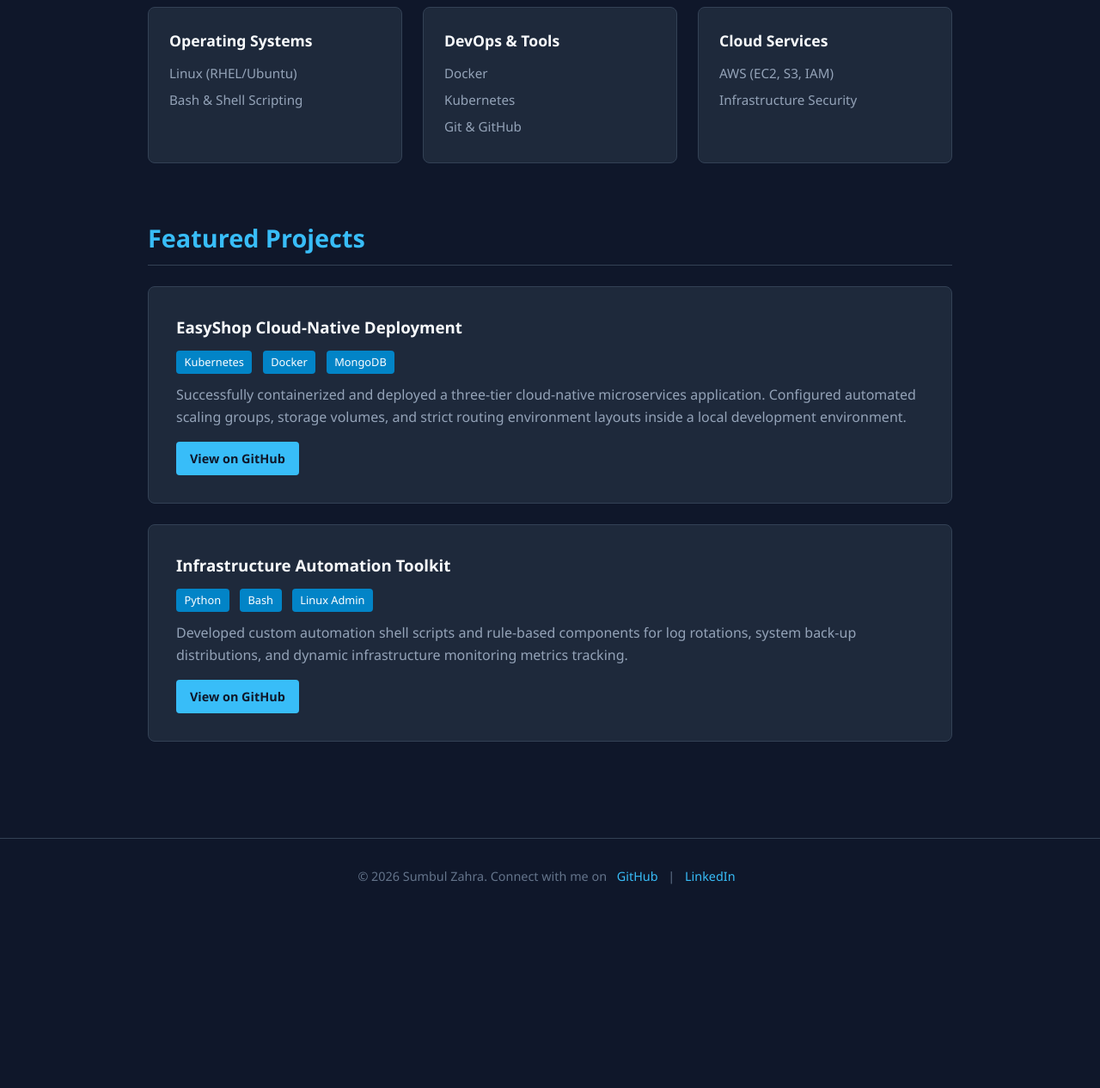
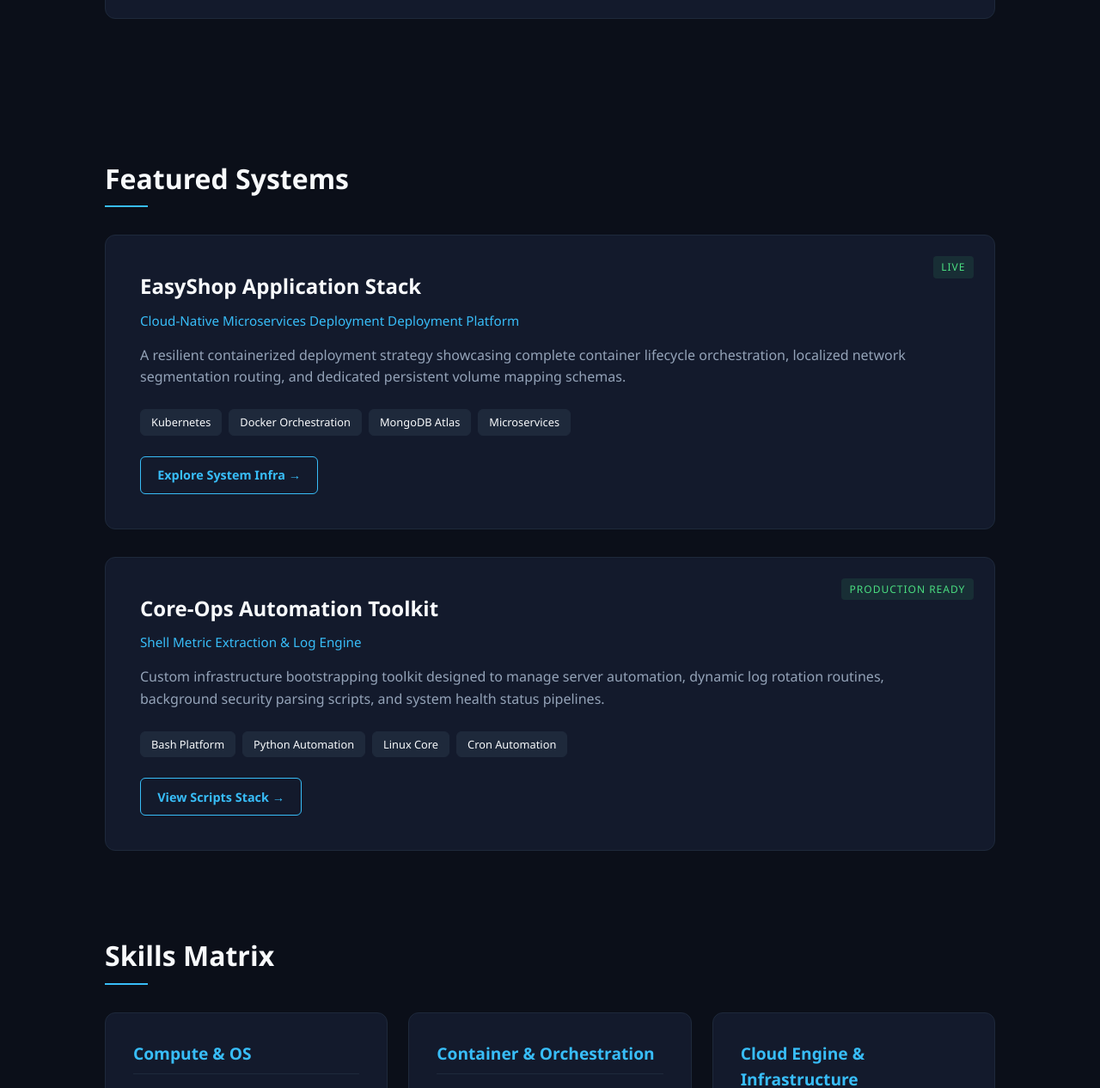
Before and after one commit to Sumbulzahra/Sumbulzahra.github.io, a plain HTML site: page index.html in a window 1280 px wide. Shown: the part 578-1844 px from the top of the page at 86% size. Before the commit the page ends 1641 px from the top, so only its background shows below. Drawn offline with Linux system fonts and the light colour scheme.

Commit message:
Revise HTML structure and update title
Updated the title and improved the structure of the HTML document, including navigation and section titles.

```diff
--- a/index.html
+++ b/index.html
@@ -3,105 +3,194 @@
 <head>
     <meta charset="UTF-8">
     <meta name="viewport" content="width=device-width, initial-scale=1.0">
-    <title>Sumbul Zahra | DevOps & Cloud Portfolio</title>
+    <title>Sumbul Zahra | Linux System Admin & Aspiring DevOps Engineer</title>
     <style>
-        * { box-sizing: border-box; margin: 0; padding: 0; font-family: 'Segoe UI', Tahoma, Geneva, Verdana, sans-serif; }
-        body { background-color: #0f172a; color: #e2e8f0; line-height: 1.6; }
-        header { background: linear-gradient(135deg, #1e293b 0%, #0f172a 100%); padding: 5rem 2rem; text-align: center; border-bottom: 2px solid #334155; }
-        header h1 { color: #38bdf8; font-size: 2.5rem; margin-bottom: 0.5rem; }
-        header p { color: #94a3b8; font-size: 1.2rem; max-width: 600px; margin: 0 auto; }
-        .container { max-width: 1000px; margin: 0 auto; padding: 3rem 2rem; }
-        section { margin-bottom: 4rem; }
-        h2 { color: #38bdf8; font-size: 1.8rem; margin-bottom: 1.5rem; border-bottom: 1px solid #334155; padding-bottom: 0.5rem; }
-        .skills-grid { display: grid; grid-template-columns: repeat(auto-fit, minmax(200px, 1fr)); gap: 1.5rem; margin-top: 1rem; }
-        .skill-card { background-color: #1e293b; padding: 1.5rem; border-radius: 8px; border: 1px solid #334155; }
-        .skill-card h3 { color: #f8fafc; font-size: 1.1rem; margin-bottom: 0.75rem; }
-        .skill-card ul { list-style: none; color: #94a3b8; font-size: 0.95rem; }
-        .skill-card li { margin-bottom: 0.4rem; }
-        .project-card { background-color: #1e293b; pading: 2rem; padding: 2rem; border-radius: 8px; border: 1px solid #334155; margin-bottom: 1.5rem; }
-        .project-card h3 { color: #f8fafc; margin-bottom: 0.5rem; }
-        .tags { margin: 0.75rem 0; }
-        .tag { background-color: #0284c7; color: #fff; padding: 0.2rem 0.6rem; font-size: 0.8rem; border-radius: 4px; margin-right: 0.5rem; display: inline-block; }
-        .project-card p { color: #94a3b8; margin-bottom: 1rem; }
-        .btn { display: inline-block; background-color: #38bdf8; color: #0f172a; padding: 0.5rem 1rem; border-radius: 4px; text-decoration: none; font-weight: bold; font-size: 0.9rem; transition: background 0.2s; }
-        .btn:hover { background-color: #7dd3fc; }
-        footer { text-align: center; padding: 2rem; color: #64748b; font-size: 0.9rem; border-top: 1px solid #334155; }
-        footer a { color: #38bdf8; text-decoration: none; margin: 0 0.5rem; }
+        :root {
+            --bg-main: #0b0f19;
+            --bg-card: #131a2c;
+            --border-color: #1e293b;
+            --text-primary: #f8fafc;
+            --text-secondary: #94a3b8;
+            --accent-cyan: #38bdf8;
+            --accent-green: #4ade80;
+        }
+
+        * { box-sizing: border-box; margin: 0; padding: 0; font-family: 'Segoe UI', Roboto, sans-serif; }
+        body { background-color: var(--bg-main); color: var(--text-primary); line-height: 1.6; }
+
+        /* Navbar */
+        nav { background: rgba(11, 15, 25, 0.8); backdrop-filter: blur(8px); border-bottom: 1px solid var(--border-color); position: sticky; top: 0; z-index: 100; padding: 1rem 2rem; display: flex; justify-content: space-between; align-items: center; }
+        nav .logo { font-weight: bold; color: var(--accent-cyan); font-size: 1.2rem; letter-spacing: 1px; }
+        nav .links a { color: var(--text-secondary); text-decoration: none; margin-left: 1.5rem; font-size: 0.95rem; transition: color 0.2s; }
+        nav .links a:hover { color: var(--accent-cyan); }
+
+        /* Hero Section */
+        header { max-width: 1100px; margin: 0 auto; padding: 6rem 2rem 4rem 2rem; }
+        .hero-badge { display: inline-block; background: rgba(56, 189, 248, 0.1); color: var(--accent-cyan); padding: 0.25rem 0.75rem; border-radius: 20px; font-size: 0.85rem; font-weight: 600; margin-bottom: 1.5rem; border: 1px solid rgba(56, 189, 248, 0.2); }
+        header h1 { font-size: 3.5rem; font-weight: 800; line-height: 1.1; margin-bottom: 1rem; background: linear-gradient(to right, #fff, #94a3b8); -webkit-background-clip: text; -webkit-text-fill-color: transparent; }
+        header .title-sub { font-size: 1.5rem; color: var(--accent-cyan); font-weight: 500; margin-bottom: 1.5rem; }
+        header .bio { font-size: 1.15rem; color: var(--text-secondary); max-width: 800px; margin-bottom: 2rem; }
+
+        /* Metrics Bar */
+        .metrics-container { display: grid; grid-template-columns: repeat(auto-fit, minmax(200px, 1fr)); gap: 1.5rem; margin-top: 2rem; padding: 1.5rem; background: var(--bg-card); border: 1px solid var(--border-color); border-radius: 12px; }
+        .metric-item h3 { font-size: 2rem; color: var(--accent-green); font-weight: 700; }
+        .metric-item p { color: var(--text-secondary); font-size: 0.9rem; }
+
+        /* Container & Sections */
+        .container { max-width: 1100px; margin: 0 auto; padding: 2rem; }
+        section { padding: 4rem 0 2rem 0; }
+        .section-title { font-size: 2rem; font-weight: 700; margin-bottom: 2rem; position: relative; padding-bottom: 0.5rem; }
+        .section-title::after { content: ''; position: absolute; bottom: 0; left: 0; width: 50px; height: 2px; background: var(--accent-cyan); }
+
+        /* Featured Systems / Projects Grid */
+        .project-grid { display: grid; grid-template-columns: 1fr; gap: 2rem; }
+        .project-card { background: var(--bg-card); border: 1px solid var(--border-color); border-radius: 12px; padding: 2.5rem; transition: transform 0.2s, border-color 0.2s; position: relative; overflow: hidden; }
+        .project-card:hover { transform: translateY(-2px); border-color: rgba(56, 189, 248, 0.4); }
+        .project-status { position: absolute; top: 1.5rem; right: 1.5rem; font-size: 0.75rem; text-transform: uppercase; letter-spacing: 1px; color: var(--accent-green); background: rgba(74, 222, 128, 0.1); padding: 0.2rem 0.6rem; border-radius: 4px; }
+        .project-card h3 { font-size: 1.5rem; margin-bottom: 0.5rem; display: flex; align-items: center; }
+        .project-card .subtitle { color: var(--accent-cyan); font-size: 0.95rem; margin-bottom: 1rem; font-weight: 500; }
+        .project-card p { color: var(--text-secondary); margin-bottom: 1.5rem; font-size: 1rem; }
+
+        /* Technology Tags */
+        .tags { display: flex; flex-wrap: wrap; gap: 0.5rem; margin-bottom: 1.5rem; }
+        .tag { background: #1e293b; color: var(--text-primary); padding: 0.25rem 0.75rem; font-size: 0.8rem; border-radius: 6px; border: 1px solid var(--border-color); }
+
+        /* Custom Interactive Button */
+        .btn { display: inline-flex; align-items: center; background: transparent; color: var(--accent-cyan); border: 1px solid var(--accent-cyan); padding: 0.6rem 1.2rem; border-radius: 6px; text-decoration: none; font-weight: 600; font-size: 0.9rem; transition: all 0.2s; }
+        .btn:hover { background: var(--accent-cyan); color: var(--bg-main); }
+
+        /* Multi-Category Skills Grid */
+        .skills-matrix { display: grid; grid-template-columns: repeat(auto-fit, minmax(280px, 1fr)); gap: 1.5rem; }
+        .skills-group { background: var(--bg-card); border: 1px solid var(--border-color); border-radius: 12px; padding: 2rem; }
+        .skills-group h3 { font-size: 1.2rem; color: var(--accent-cyan); margin-bottom: 1.2rem; border-bottom: 1px solid var(--border-color); padding-bottom: 0.5rem; }
+        .skills-list { list-style: none; display: grid; grid-template-columns: 1fr 1fr; gap: 0.75rem; }
+        .skills-list li { color: var(--text-secondary); font-size: 0.95rem; display: flex; align-items: center; }
+        .skills-list li::before { content: '▪'; color: var(--accent-cyan); margin-right: 0.5rem; font-size: 1.1rem; }
+
+        /* Footer */
+        footer { border-top: 1px solid var(--border-color); padding: 3rem 2rem; margin-top: 6rem; text-align: center; color: var(--text-secondary); font-size: 0.9rem; }
+        footer a { color: var(--accent-cyan); text-decoration: none; margin: 0 0.75rem; transition: color 0.2s; }
+        footer a:hover { color: #7dd3fc; }
+        .footer-credit { margin-top: 1rem; font-size: 0.8rem; opacity: 0.6; }
     </style>
 </head>
 <body>
 
-    <header>
+    <nav>
+        <div class="logo">SUMBUL ZAHRA</div>
+        <div class="links">
+            <a href="#about">About</a>
+            <a href="#systems">Systems</a>
+            <a href="#skills">Skills Matrix</a>
+            <a href="https://github.com/Sumbulzahra" target="_blank">GitHub</a>
+        </div>
+    </nav>
+
+    <header id="about">
+        <div class="hero-badge">INFRASTRUCTURE ARCHITECTURE & PLATFORM OPS</div>
         <h1>Sumbul Zahra</h1>
-        <p>Linux System Administrator & Aspiring DevOps Engineer</p>
+        <div class="title-sub">Linux System Administrator & Aspiring DevOps Engineer</div>
+        <p class="bio">
+            Building secure infrastructure automation platforms, containerized application architectures, and robust system configurations. Specializing in engineered efficiency, automated environments, and continuous deployment tracking loops.
+        </p>
+
+        <div class="metrics-container">
+            <div class="metric-item">
+                <h3>99.9%</h3>
+                <p>Environment Uptime Target</p>
+            </div>
+            <div class="metric-item">
+                <h3>3-Tier</h3>
+                <p>Cloud-Native Architectures</p>
+            </div>
+            <div class="metric-item">
+                <h3>100%</h3>
+                <p>Infrastructure as Code Focus</p>
+            </div>
+        </div>
     </header>
 
     <div class="container">
-        <section id="about">
-            <h2>About Me</h2>
-            <p>Passionate infrastructure professional focused on automation, containerization, and optimizing CI/CD deployment pipelines. Experienced in managing Linux systems and building scalable architecture in cloud environments.</p>
+        <section id="systems">
+            <h2 class="section-title">Featured Systems</h2>
+            <div class="project-grid">
+
+                <div class="project-card">
+                    <div class="project-status">Live</div>
+                    <h3>EasyShop Application Stack</h3>
+                    <div class="subtitle">Cloud-Native Microservices Deployment Deployment Platform</div>
+                    <p>A resilient containerized deployment strategy showcasing complete container lifecycle orchestration, localized network segmentation routing, and dedicated persistent volume mapping schemas.</p>
+                    <div class="tags">
+                        <span class="tag">Kubernetes</span>
+                        <span class="tag">Docker Orchestration</span>
+                        <span class="tag">MongoDB Atlas</span>
+                        <span class="tag">Microservices</span>
+                    </div>
+                    <a href="https://github.com/Sumbulzahra" class="btn" target="_blank">Explore System Infra →</a>
+                </div>
+
+                <div class="project-card">
+                    <div class="project-status">Production Ready</div>
+                    <h3>Core-Ops Automation Toolkit</h3>
+                    <div class="subtitle">Shell Metric Extraction & Log Engine</div>
+                    <p>Custom infrastructure bootstrapping toolkit designed to manage server automation, dynamic log rotation routines, background security parsing scripts, and system health status pipelines.</p>
+                    <div class="tags">
+                        <span class="tag">Bash Platform</span>
+                        <span class="tag">Python Automation</span>
+                        <span class="tag">Linux Core</span>
+                        <span class="tag">Cron Automation</span>
+                    </div>
+                    <a href="https://github.com/Sumbulzahra" class="btn" target="_blank">View Scripts Stack →</a>
+                </div>
+
+            </div>
         </section>
 
         <section id="skills">
-            <h2>Technical Skills</h2>
-            <div class="skills-grid">
-                <div class="skill-card">
-                    <h3>Operating Systems</h3>
-                    <ul>
-                        <li>Linux (RHEL/Ubuntu)</li>
-                        <li>Bash & Shell Scripting</li>
+            <h2 class="section-title">Skills Matrix</h2>
+            <div class="skills-matrix">
+
+                <div class="skills-group">
+                    <h3>Compute & OS</h3>
+                    <ul class="skills-list">
+                        <li>RHEL Systems</li>
+                        <li>Ubuntu Server</li>
+                        <li>Bash Scripting</li>
+                        <li>Shell Automation</li>
                     </ul>
                 </div>
-                <div class="skill-card">
-                    <h3>DevOps & Tools</h3>
-                    <ul>
-                        <li>Docker</li>
-                        <li>Kubernetes</li>
-                        <li>Git & GitHub</li>
+
+                <div class="skills-group">
+                    <h3>Container & Orchestration</h3>
+                    <ul class="skills-list">
+                        <li>Docker Engine</li>
+                        <li>Kubernetes Clusters</li>
+                        <li>Containerization</li>
+                        <li>Pod Management</li>
                     </ul>
                 </div>
-                <div class="skill-card">
-                    <h3>Cloud Services</h3>
-                    <ul>
-                        <li>AWS (EC2, S3, IAM)</li>
-                        <li>Infrastructure Security</li>
+
+                <div class="skills-group">
+                    <h3>Cloud Engine & Infrastructure</h3>
+                    <ul class="skills-list">
+                        <li>AWS Core Services</li>
+                        <li>Amazon EC2</li>
+                        <li>Amazon S3 Storage</li>
+                        <li>IAM Governance</li>
                     </ul>
                 </div>
-            </div>
-        </section>
 
-        <section id="projects">
-            <h2>Featured Projects</h2>
-
-            <div class="project-card">
-                <h3>EasyShop Cloud-Native Deployment</h3>
-                <div class="tags">
-                    <span class="tag">Kubernetes</span>
-                    <span class="tag">Docker</span>
-                    <span class="tag">MongoDB</span>
-                </div>
-                <p>Successfully containerized and deployed a three-tier cloud-native microservices application. Configured automated scaling groups, storage volumes, and strict routing environment layouts inside a local development environment.</p>
-                <a href="https://github.com/Sumbulzahra" class="btn" target="_blank">View on GitHub</a>
-            </div>
-
-            <div class="project-card">
-                <h3>Infrastructure Automation Toolkit</h3>
-                <div class="tags">
-                    <span class="tag">Python</span>
-                    <span class="tag">Bash</span>
-                    <span class="tag">Linux Admin</span>
-                </div>
-                <p>Developed custom automation shell scripts and rule-based components for log rotations, system back-up distributions, and dynamic infrastructure monitoring metrics tracking.</p>
-                <a href="https://github.com/Sumbulzahra" class="btn" target="_blank">View on GitHub</a>
             </div>
         </section>
     </div>
 
     <footer>
-        <p>&copy; 2026 Sumbul Zahra. Connect with me on
-            <a href="https://github.com/Sumbulzahra" target="_blank">GitHub</a> |
-            <a href="https://linkedin.com" target="_blank">LinkedIn</a>
-        </p>
+        <p>Connect for infrastructure engineering, infrastructure pipeline audits, and system tracking.</p>
+        <div style="margin: 1.5rem 0;">
+            <a href="https://github.com/Sumbulzahra" target="_blank">GitHub Platform</a> |
+            <a href="https://linkedin.com" target="_blank">LinkedIn Profile</a>
+        </div>
+        <p class="footer-credit">Built using premium semantic layout primitives | Host Engine: GitHub Pages | الحمد لله</p>
     </footer>
 
 </body>
```
